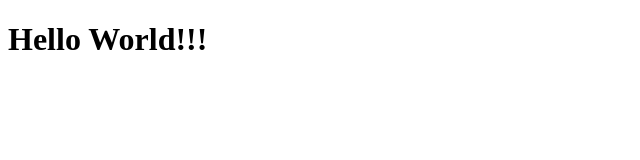
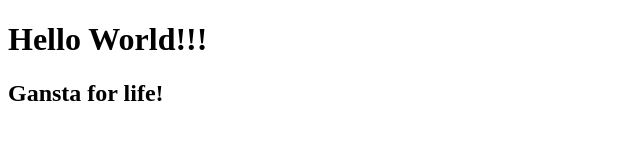
Before and after one commit to nikit-git/test-project, a plain HTML site: page index.html in a window 1280 px wide. Shown: the whole page, without its empty margins (0-640 px from the left). Drawn offline with Linux system fonts and the light colour scheme.

Commit message:
index.html modified

```diff
--- a/index.html
+++ b/index.html
@@ -7,6 +7,7 @@
 </head>
 <body>
     <h1>Hello World!!!</h1>
+    <h2>Gansta for life!</h2>
     <script src="js/script.js"></script>
 </body>
 </html>
```
